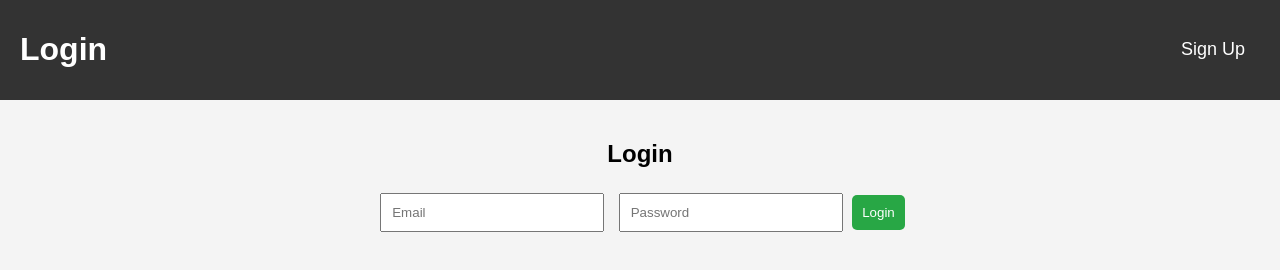
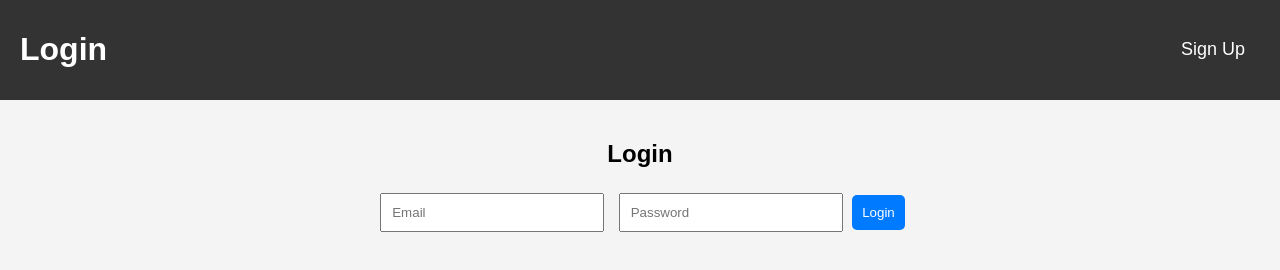
Before and after one commit to themugiwaraya/Clothing_store, a plain HTML site: page login.html in a window 1280 px wide. Drawn offline with Linux system fonts and the light colour scheme.

Commit message:
ghpages branch commit

```diff
--- a/style.css
+++ b/style.css
@@ -51,7 +51,7 @@ main {
     margin: 10px 0;
 }
 button {
-    background: #28a745;
+    background: #007bff;
     color: white;
     border: none;
     padding: 10px;
@@ -59,7 +59,7 @@ button {
     border-radius: 5px;
 }
 button:hover {
-    background: #218838;
+    background: #007bff;
 }
 section {
     margin: 20px;
```
